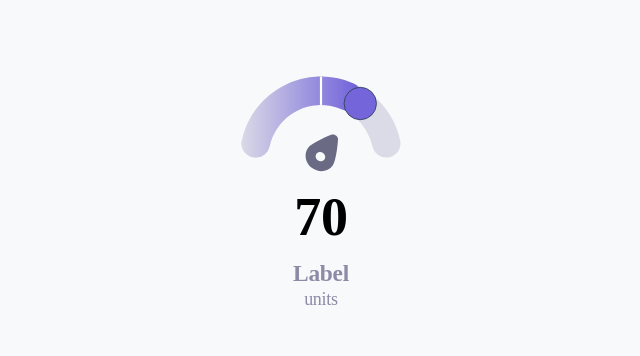
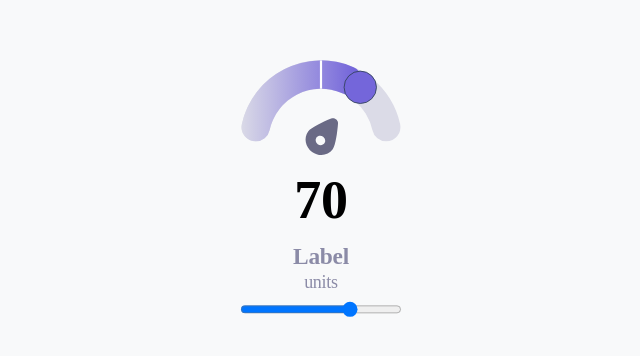
Before and after one commit to deniolp/gauge-react, a React (Create React App) app: page / in a window 1280 px wide. Shown: the part 206-562 px from the top of the page, without its empty margins (319-959 px from the left). Built offline with nearby package versions, Linux system fonts and the light colour scheme.

Commit message:
Adding range that controls the gauge

```diff
--- a/src/App.js
+++ b/src/App.js
@@ -1,11 +1,11 @@
 import React from 'react';
 
-import Gauge from './Gauge';
+import GaugeComponent from './GaugeComponent';
 
 function App() {
   return (
-    <div className={`center`}>
-      <Gauge></Gauge>
+    <div className="center">
+      <GaugeComponent></GaugeComponent>
     </div>
   );
 }
--- /dev/null
+++ b/src/GaugeComponent.js
@@ -0,0 +1,25 @@
+import React from 'react';
+
+import Gauge from './Gauge';
+
+const GaugeComponent = ({minSize = 0, maxSize = 100, initialValue = 70}) => {
+  const [value, setValue] = React.useState(initialValue);
+  const handleChange = (event) => {
+    setValue(event.target.value);
+  };
+  return (
+    <>
+      <Gauge value={value} min={minSize} max={maxSize}></Gauge>
+      <input
+        type="range"
+        className="range"
+        min={minSize}
+        max={maxSize}
+        value={value}
+        onChange={handleChange}
+      ></input>
+    </>
+  );
+};
+
+export default GaugeComponent;
--- a/src/index.css
+++ b/src/index.css
@@ -21,3 +21,7 @@ body {
   transform: translate(-50%, -50%);
   padding: 10px;
 }
+
+.range {
+  width: 100%;
+}
```
